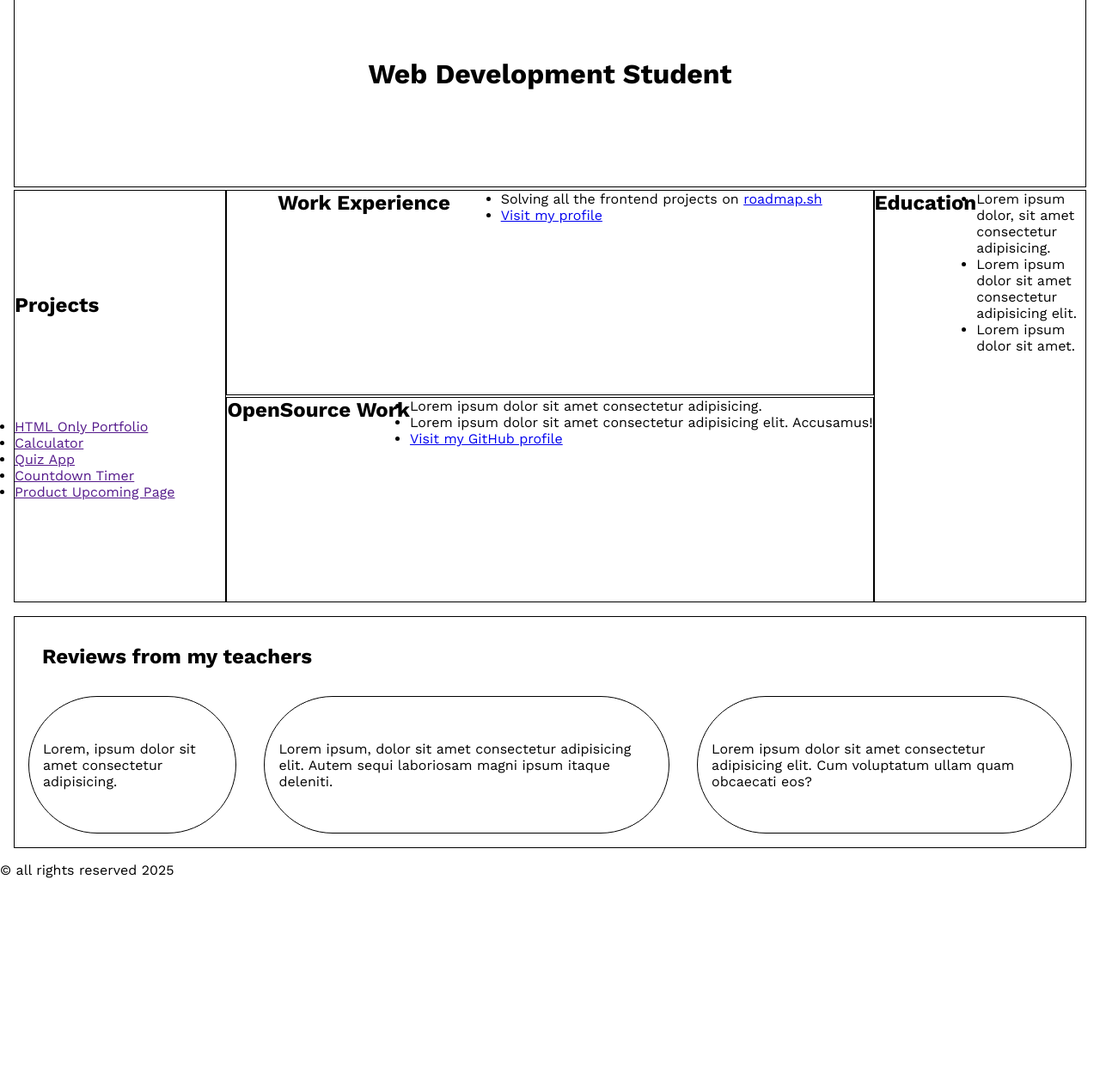
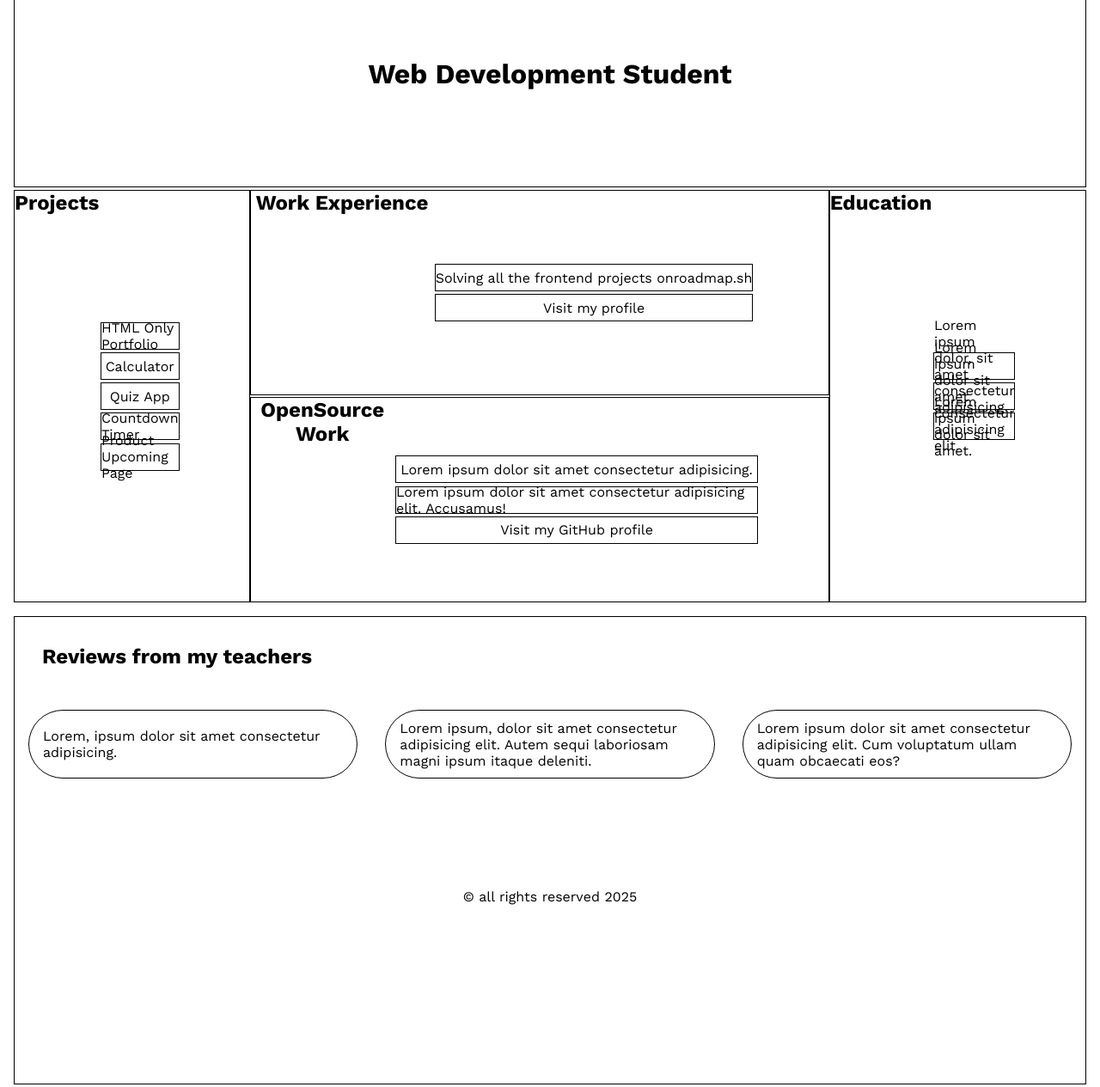
Before and after one commit to Kaua-Rimes/Roadmap.sh-Projects, a plain HTML site: page FrontEnd-Projects/3-Personal-Portfolio/index.html in a window 1280 px wide. Shown: the part 74-1339 px from the top of the page at 86% size. Before the commit the page ends 1096 px from the top, so only its background shows below. Drawn offline with nearby package versions, Linux system fonts and the light colour scheme.

Commit message:
centered the lists

```diff
--- a/FrontEnd-Projects/3-Personal-Portfolio/index.html
+++ b/FrontEnd-Projects/3-Personal-Portfolio/index.html
@@ -21,8 +21,8 @@
     <main>
         <div class="top-sections">
             <section class="projects">
-                <h2>Projects</h2>
-                    <ul>
+                <h2 class="projects-title">Projects</h2>
+                    <ul class="projects-list">
                         <li><a href="">HTML Only Portfolio</a></li>
                         <li><a href="">Calculator</a></li>
                         <li><a href="">Quiz App</a></li>
--- a/FrontEnd-Projects/3-Personal-Portfolio/style.css
+++ b/FrontEnd-Projects/3-Personal-Portfolio/style.css
@@ -1,4 +1,9 @@
 @import url('https://fonts.googleapis.com/css2?family=Work+Sans:ital,wght@0,100..900;1,100..900&display=swap');
+@media (max-width: 768px) {
+  main {
+    flex-direction: column;
+  }
+}
 
 * {
   font-family: "Work Sans", sans-serif;
@@ -7,6 +12,11 @@
   margin: 0;
   padding: 0;
   box-sizing: border-box;
+}
+
+a {
+  color: inherit;
+  text-decoration: none;
 }
 
 header {
@@ -53,6 +63,18 @@ section {
 
 }
 
+footer{
+  display: flex;
+  justify-content: center;
+  padding:1rem ;
+  padding-top: 7rem;
+  padding-bottom: 13rem;
+  margin: 1rem;
+  margin-top: 0;
+  border: 0.1rem solid;
+  border-top: 0;
+}
+
 .top-sections{
   display: flex;
 }
@@ -60,7 +82,8 @@ section {
 .projects{
   display: flex;
   margin-left: 1rem;
-  flex-direction: column;
+  justify-content: center;
+
 }
 
 .education {
@@ -72,7 +95,9 @@ section {
   display: flex;
   border: 0.1rem solid;
   border-top: 0;
+  border-bottom: 0;
   margin: 1rem;
+  margin-bottom: 0;
   margin-top: 0;
 }
 
@@ -93,11 +118,11 @@ section {
   display: flex;
   border:0.1rem solid;
   border-radius: 90px;
-  height: 10rem;
+  align-items: center;
+  height: 5rem;
+  width: 40rem;
   margin: 1rem;
-  align-items: center;
   padding: 1rem;
-  margin-top: 0;
 }
 
 .reviews-title {
@@ -108,3 +133,30 @@ section {
   border-bottom: 0;
   padding: 2rem;
 }
+
+ul {
+  display: flex;
+  list-style: none;
+  flex-direction: column;
+  justify-content: center;
+  padding-right: 5rem;
+}
+
+li{
+  display: flex;
+  justify-content: center;
+  border: 0.1rem solid;
+  margin: 0.1rem;
+  height: 2rem;
+  align-items: center;
+}
+
+.projects-title {
+  display: flex;
+  height: 1px;
+  margin-bottom: 1px;
+}
+
+h2 {
+  text-align: center;
+}
```
